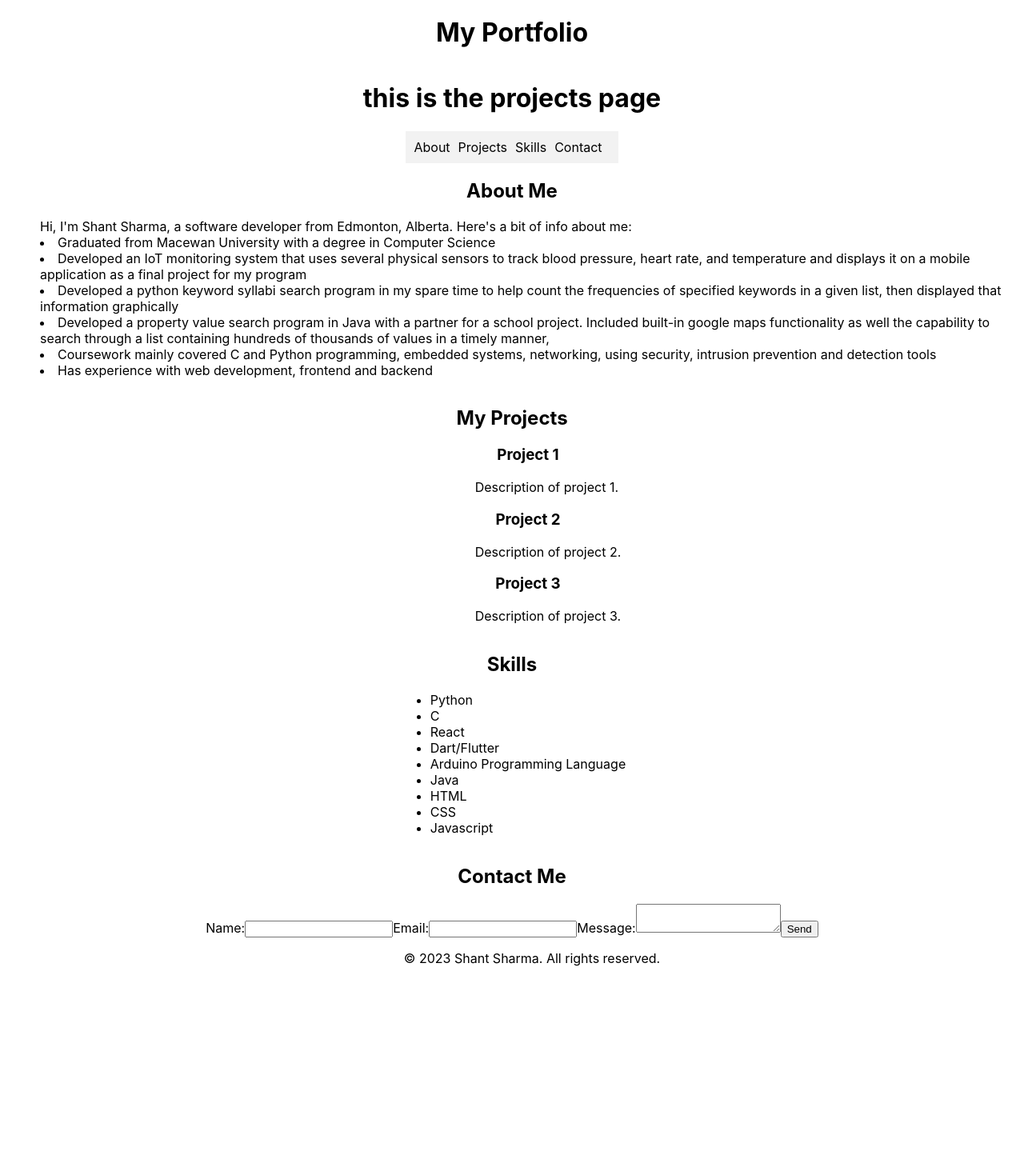
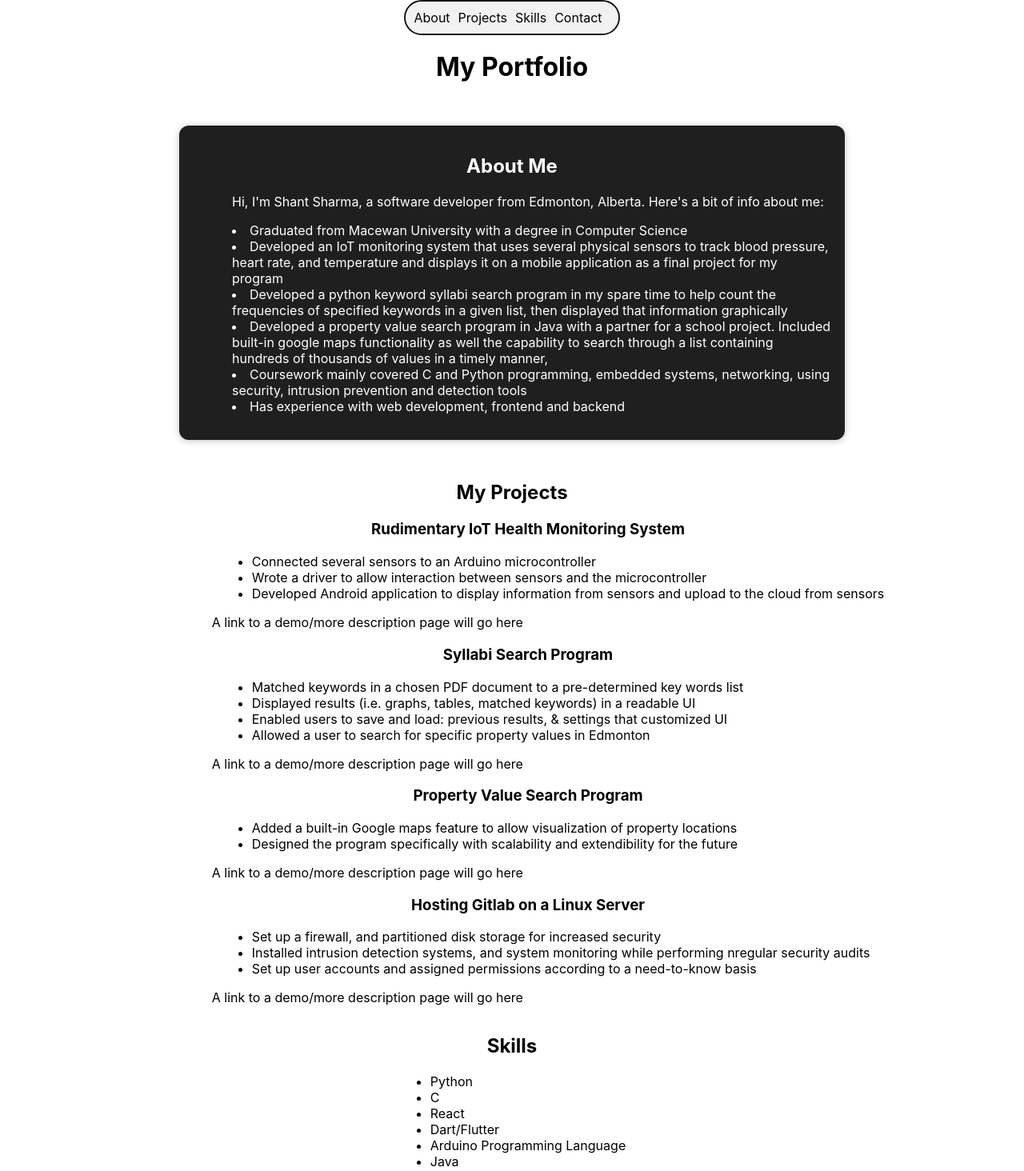
Before and after one commit to shant277/shantsharma.com, a React (Create React App) app: page / in a window 1280 px wide. Shown: the top 1464 px of the page at 80% size. Before the commit the page ends 1224 px from the top, so only its background shows below. Built offline with nearby package versions, Linux system fonts and the light colour scheme.

Commit message:
Update 8 files

```diff
--- a/src/App.js
+++ b/src/App.js
@@ -2,59 +2,21 @@ import React from "react";
 import "./App.css";
 import Navbar from "./components/navbar/Navbar";
 import Projects from "./pages/Projects.js";
-import { Route, Routes } from "react-router-dom";
+import Summary from "./pages/Summary";
+import * as Constants from "./constants/Constants";
 
-const summary = [
-  "Hi, I'm Shant Sharma, a software developer from Edmonton, Alberta. Here's a bit of info about me: ",
-  "Graduated from Macewan University with a degree in Computer Science",
-  "Developed an IoT monitoring system that uses several physical sensors to track blood pressure, heart rate, and temperature and displays it on a mobile application as a final project for my program",
-  "Developed a python keyword syllabi search program in my spare time to help count the frequencies of specified keywords in a given list, then displayed that information graphically",
-  "Developed a property value search program in Java with a partner for a school project. Included built-in google maps functionality as well the capability to search through a list containing hundreds of thousands of values in a timely manner,",
-  "Coursework mainly covered C and Python programming, embedded systems, networking, using security, intrusion prevention and detection tools",
-  "Has experience with web development, frontend and backend",
-];
-
-const restOf = summary.slice(1);
+const summary = Constants.summary;
+const projects = Constants.projects;
 
 function App() {
   return (
     <div className="App">
-      <header>
-        <h1>My Portfolio</h1>
-      </header>
-
-      <Routes>
-        <Route path="/" element={<Projects />}></Route>
-      </Routes>
+      <h1> </h1>
+      <h1>My Portfolio</h1>
 
       <Navbar />
-
-      <div className="Summary" id="summary">
-        <section id="about">
-          <h2>About Me</h2>
-          <p>
-            {summary[0]}
-            {/* Print out rest of summary string array */}
-            {restOf.map((line) => (
-              <li>{line}</li>
-            ))}
-          </p>
-        </section>
-      </div>
-
-      <section id="projects">
-        <h2>My Projects</h2>
-        <ul>
-          <h3>Project 1</h3>
-          <p>Description of project 1.</p>
-
-          <h3>Project 2</h3>
-          <p>Description of project 2.</p>
-
-          <h3>Project 3</h3>
-          <p>Description of project 3.</p>
-        </ul>
-      </section>
+      <Summary summary={summary}></Summary>
+      <Projects projects={projects}></Projects>
 
       <div className="Skills" id="skills">
         <section id="skills">
--- /dev/null
+++ b/src/components/BulletPoints.js
@@ -0,0 +1,11 @@
+function BulletPoints(props) {
+  return (
+    <p>
+      {/* Print out contents of string array as list objects*/}
+      {props.content.map((line) => (
+        <li>{line}</li>
+      ))}
+    </p>
+  );
+}
+export default BulletPoints;
--- a/src/components/navbar/Navbar.css
+++ b/src/components/navbar/Navbar.css
@@ -1,6 +1,11 @@
 .navbar {
   background-color: #f2f2f2;
   padding: 10px;
+  border-radius: 25px;
+  border: 2px solid #151613;
+  position: fixed;
+  top: 0;
+  z-index: 1030;
 }
 
 .navbar_menu {
@@ -17,5 +22,5 @@
 }
 
 .navbar_item:hover {
-    background-color:#f8f8f8;
+  background-color: #3f3a3a;
 }
--- a/src/components/navbar/Navbar.js
+++ b/src/components/navbar/Navbar.js
@@ -1,28 +1,27 @@
 import React from "react";
-import './Navbar.css';
+import "./Navbar.css";
 
-//Navbar
 const Navbar = () => {
   const scrollToSection = (sectionId) => {
     const section = document.getElementById(sectionId);
     if (section) {
-            section.scrollIntoView({behavior: 'smooth'});
+      section.scrollIntoView({ behavior: "smooth" });
     }
   };
 
   return (
     <nav className="navbar">
       <ul className="navbar_menu">
-                <li className="navbar_item" onClick={() => scrollToSection('about')}>
+        <li className="navbar_item" onClick={() => scrollToSection("summary")}>
           About
         </li>
-                <li className="navbar_item" onClick={() => scrollToSection('projects')}>
+        <li className="navbar_item" onClick={() => scrollToSection("projects")}>
           Projects
         </li>
-                <li className="navbar_item" onClick={() => scrollToSection('skills')}>
+        <li className="navbar_item" onClick={() => scrollToSection("skills")}>
           Skills
         </li>
-                <li className="navbar_item" onClick={() => scrollToSection('contact')}>
+        <li className="navbar_item" onClick={() => scrollToSection("contact")}>
           Contact
         </li>
       </ul>
--- /dev/null
+++ b/src/constants/Constants.js
@@ -0,0 +1,46 @@
+//summary page descriptions
+export const summary = [
+        "Hi, I'm Shant Sharma, a software developer from Edmonton, Alberta. Here's a bit of info about me: ",
+        "Graduated from Macewan University with a degree in Computer Science",
+        "Developed an IoT monitoring system that uses several physical sensors to track blood pressure, heart rate, and temperature and displays it on a mobile application as a final project for my program",
+        "Developed a python keyword syllabi search program in my spare time to help count the frequencies of specified keywords in a given list, then displayed that information graphically",
+        "Developed a property value search program in Java with a partner for a school project. Included built-in google maps functionality as well the capability to search through a list containing hundreds of thousands of values in a timely manner,",
+        "Coursework mainly covered C and Python programming, embedded systems, networking, using security, intrusion prevention and detection tools",
+        "Has experience with web development, frontend and backend",
+      ];
+
+// project page descriptions
+export const projects = {
+        project1: [
+          "Rudimentary IoT Health Monitoring System",
+          [
+            "Connected several sensors to an Arduino microcontroller",
+            "Wrote a driver to allow interaction between sensors and the microcontroller",
+            "Developed Android application to display information from sensors and upload to the cloud from sensors",
+          ],
+        ],
+        project2: [
+          "Syllabi Search Program",
+          [
+            "Matched keywords in a chosen PDF document to a pre-determined key words list",
+            "Displayed results (i.e. graphs, tables, matched keywords) in a readable UI",
+            "Enabled users to save and load: previous results, & settings that customized UI",
+            "Allowed a user to search for specific property values in Edmonton",
+          ],
+        ],
+        project3: [
+          "Property Value Search Program",
+          [
+            "Added a built-in Google maps feature to allow visualization of property locations",
+            "Designed the program specifically with scalability and extendibility for the future",
+          ],
+        ],
+        project4: [
+          "Hosting Gitlab on a Linux Server",
+          [
+            "Set up a firewall, and partitioned disk storage for increased security",
+            "Installed intrusion detection systems, and system monitoring while performing nregular security audits",
+            " Set up user accounts and assigned permissions according to a need-to-know basis",
+          ],
+        ],
+      };
--- a/src/pages/Projects.js
+++ b/src/pages/Projects.js
@@ -1,6 +1,36 @@
-import React from 'react';
-function Projects() {     return (
-     <h1>this is the projects page</h1>
-       );
+import React from "react";
+import BulletPoints from "../components/BulletPoints";
 
-    } export default Projects;
+function Projects(props) {
+  return (
+    <section id="projects">
+      <h2>My Projects</h2>
+      <ul>
+        <h3>{props.projects.project1[0]}</h3>
+        <p>
+          <BulletPoints content={props.projects.project1[1]}></BulletPoints>
+        </p>
+        <p>A link to a demo/more description page will go here</p>
+
+        <h3>{props.projects.project2[0]}</h3>
+        <p>
+          <BulletPoints content={props.projects.project2[1]}></BulletPoints>
+        </p>
+        <p>A link to a demo/more description page will go here</p>
+
+        <h3>{props.projects.project3[0]}</h3>
+        <p>
+          <BulletPoints content={props.projects.project3[1]}></BulletPoints>
+        </p>
+        <p>A link to a demo/more description page will go here</p>
+
+        <h3>{props.projects.project4[0]}</h3>
+        <p>
+          <BulletPoints content={props.projects.project4[1]}></BulletPoints>
+        </p>
+        <p>A link to a demo/more description page will go here</p>
+      </ul>
+    </section>
+  );
+}
+export default Projects;
--- /dev/null
+++ b/src/pages/Summary.css
@@ -0,0 +1,11 @@
+.summary {
+  padding: 1rem;
+  background-color: rgb(31, 31, 31);
+  margin: 2rem auto;
+  width: 50rem;
+  max-width: 95%;
+  border-radius: 12px;
+  box-shadow: 0 1px 8px rgba(0, 0, 0, 0.25);
+  color: white;
+
+}
--- /dev/null
+++ b/src/pages/Summary.js
@@ -0,0 +1,19 @@
+import "./Summary.css";
+import BulletPoints from "../components/BulletPoints";
+
+function Summary(props) {
+  const intro = props.summary[0];
+  const summary = props.summary.slice(1);
+
+  return (
+    <div className="summary" id="summary">
+      <section id="about">
+        <h2>About Me</h2>
+        <p>{intro}</p>
+        <BulletPoints content={summary}></BulletPoints>
+      </section>
+    </div>
+  );
+}
+
+export default Summary;
```
Lines whose indentation alone changed are shown as unchanged.
